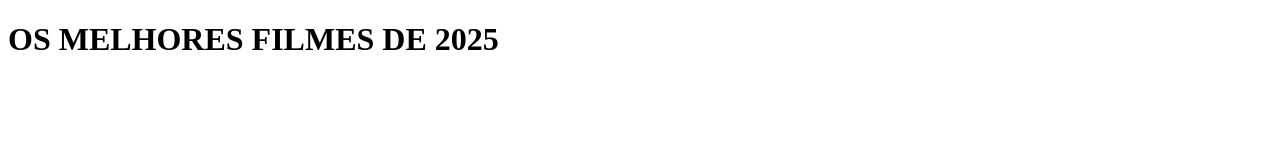
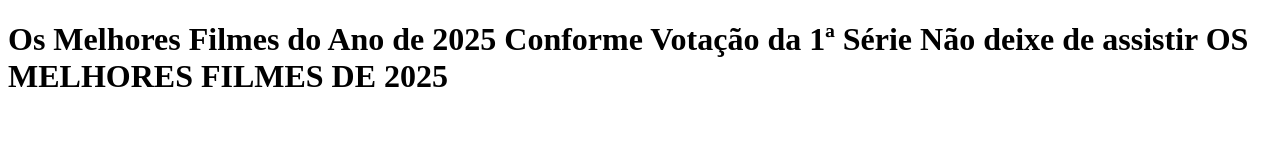
Before and after one commit to gr4zyy/ALURAFLIX, a plain HTML site: page index.html in a window 1280 px wide. Drawn offline with Linux system fonts and the light colour scheme.

Commit message:
Mudança de Título.

```diff
--- a/index.html
+++ b/index.html
@@ -7,6 +7,9 @@
 </head>
 <body>
     <h1>
+  Os Melhores Filmes do Ano de 2025 Conforme Votação da 1ª Série
+
+  Não deixe de assistir
   OS MELHORES FILMES DE 2025 </h1>
 </body>
 </html>
```
